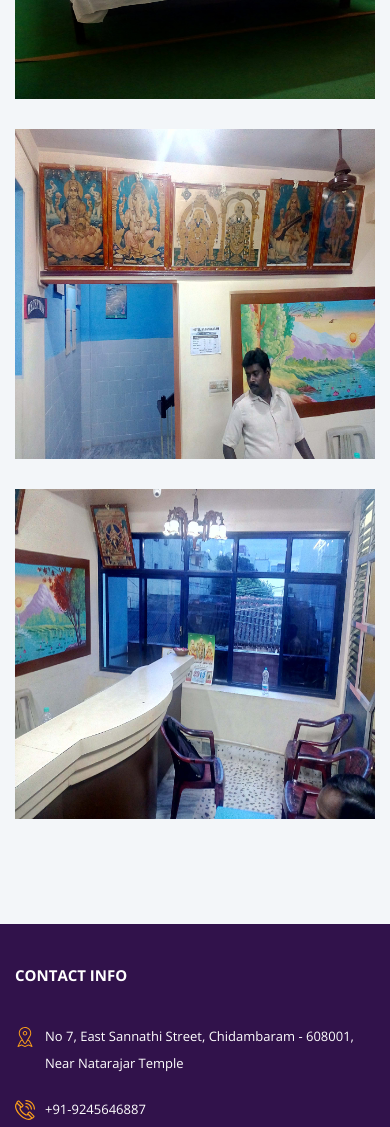
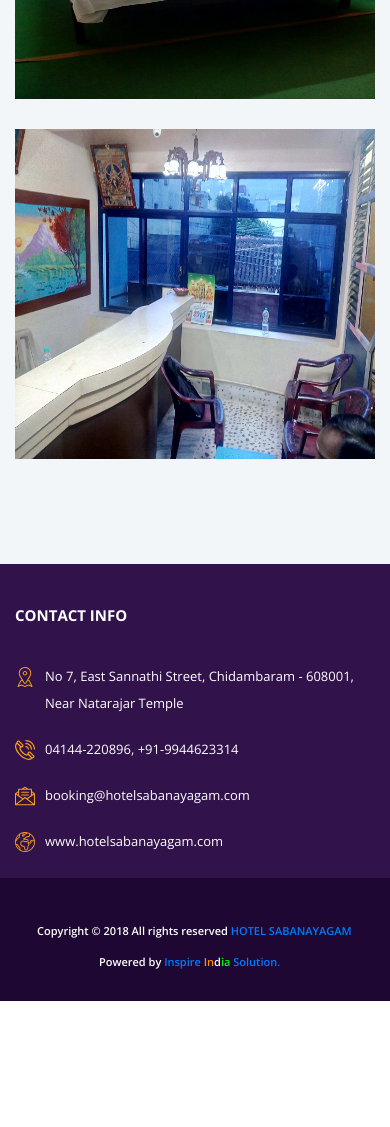
Before and after one commit to Prakash-Balu/sabalodge, a plain HTML site: page gallery.html in a window 390 px wide. Shown: the part 4420-5547 px from the top of the page. After the commit the page ends 5421 px from the top, so only its background shows below. Drawn offline with nearby package versions, Linux system fonts and the light colour scheme.

Commit message:
phone number changes

```diff
--- a/gallery.html
+++ b/gallery.html
@@ -150,9 +150,9 @@
                     <div class="col-md-3">
                         <img class="img-fluid" src="images/gallery/10.jpg" style="width: 360px;height: 360px;padding-bottom: 30px;" />
                     </div>
-                    <div class="col-md-3">
+                    <!-- <div class="col-md-3">
                         <img class="img-fluid" src="images/gallery/11.jpg" style="width: 360px;height: 360px;padding-bottom: 30px;" />
-                    </div>
+                    </div> -->
                     <div class="col-md-3">
                         <img class="img-fluid" src="images/gallery/12.jpg" style="width: 360px;height: 360px;padding-bottom: 30px;" />
                     </div>
@@ -179,7 +179,7 @@
                                         <div>
                                             <div class="contact_info_icon"><img src="images/phone-call.svg" alt=""></div>
                                         </div>
-                                        <div class="contact_info_text">+91-9245646887</div>
+                                        <div class="contact_info_text">04144-220896, +91-9944623314</div>
                                     </li>
                                     <li class="contact_info_item d-flex flex-row">
                                         <div>
```
Also changed, not shown: about.html (+1 -1 lines), contact.html (+1 -1 lines), rooms.html (+1 -1 lines), tourism.html (+1 -1 lines).
